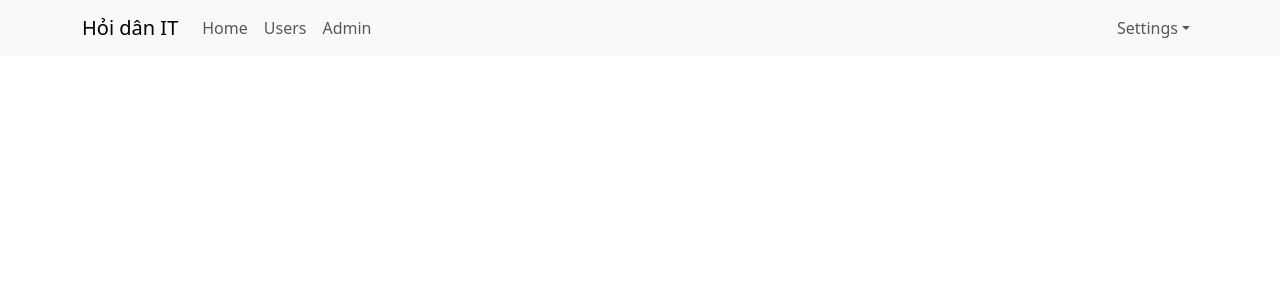
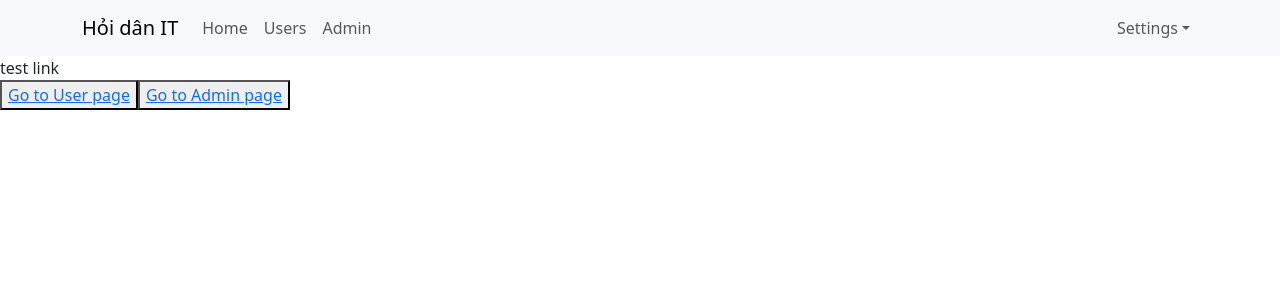
Before and after one commit to alfie-tran/demo-react, a React (Create React App) app: page / in a window 1280 px wide. Shown: the top 300 px of the page. Built offline with nearby package versions, Linux system fonts and the light colour scheme.

Commit message:
thay doi the Nav.Link ==> <Link to='/'>  de ko reload lai trang

```diff
--- a/src/App.js
+++ b/src/App.js
@@ -1,10 +1,22 @@
 import './App.scss';
 import Header from './components/Header/Header';
-
+import { Link } from 'react-router-dom'; //thu vien dieu huong nguoi dung
 const App = () => {
 	return (
 		<div className="App">
 			<Header />
+			<div>
+				test link
+				<div>
+					<button>
+						{/* Link to: dieu huong nguoi dung. Ben trong thu vien da co ham event.preventDefault cho nen no ko can reload lai chuong trinh*/}
+						<Link to="/users">Go to User page</Link>
+					</button>
+					<button>
+						<Link to="/admins">Go to Admin page</Link>
+					</button>
+				</div>
+			</div>
 		</div>
 	);
 };
--- /dev/null
+++ b/src/components/Admin/Admin.js
@@ -0,0 +1,4 @@
+const Admin = (props) => {
+	return <div> Admin component</div>;
+};
+export default Admin;
--- a/src/components/Header/Header.js
+++ b/src/components/Header/Header.js
@@ -2,18 +2,24 @@
 import Nav from 'react-bootstrap/Nav';
 import Navbar from 'react-bootstrap/Navbar';
 import NavDropdown from 'react-bootstrap/NavDropdown';
-
+import { Link } from 'react-router-dom'; //thu vien dieu huong nguoi dung
 const Header = () => {
 	return (
 		<Navbar expand="lg" className="bg-body-tertiary">
 			<Container>
-				<Navbar.Brand href="#home">Hỏi dân IT</Navbar.Brand>
+				<Navbar.Brand href="/">Hỏi dân IT</Navbar.Brand>
 				<Navbar.Toggle aria-controls="basic-navbar-nav" />
 				<Navbar.Collapse id="basic-navbar-nav">
 					<Nav className="me-auto">
-						<Nav.Link href="#home">Home</Nav.Link>
-						<Nav.Link href="#link">Users</Nav.Link>
-						<Nav.Link href="#link">Admin</Nav.Link>
+						<Link to="/" className="nav-link">
+							Home
+						</Link>
+						<Link to="/users" className="nav-link">
+							Users
+						</Link>
+						<Link to="/admins" className="nav-link">
+							Admin
+						</Link>
 					</Nav>
 					<Nav>
 						<NavDropdown title="Settings" id="basic-nav-dropdown">
--- /dev/null
+++ b/src/components/User/User.js
@@ -0,0 +1,5 @@
+const User = (props) => {
+	return <div>user component</div>;
+};
+
+export default User; //de use dc component nay trong index.js
--- a/src/index.js
+++ b/src/index.js
@@ -5,12 +5,22 @@
 import { Provider } from 'react-redux';
 import store from './redux/store';
 import 'bootstrap/dist/css/bootstrap.min.css'; // Import Bootstrap CSS
+import { BrowserRouter, Routes, Route } from 'react-router-dom';
+import User from './components/User/User';
+import Admin from './components/Admin/Admin'; // Import the Admin component
 
 const root = ReactDOM.createRoot(document.getElementById('root'));
 root.render(
 	<Provider store={store}>
 		{/* <React.StrictMode> */}
-		<App />
+		<BrowserRouter>
+			{/* Route Layout */}
+			<Routes>
+				<Route path="/" element={<App />} />
+				<Route path="/users" element={<User />} />
+				<Route path="/admins" element={<Admin />} />
+			</Routes>
+		</BrowserRouter>
 		{/* </React.StrictMode> */}
 	</Provider>
 );
```
